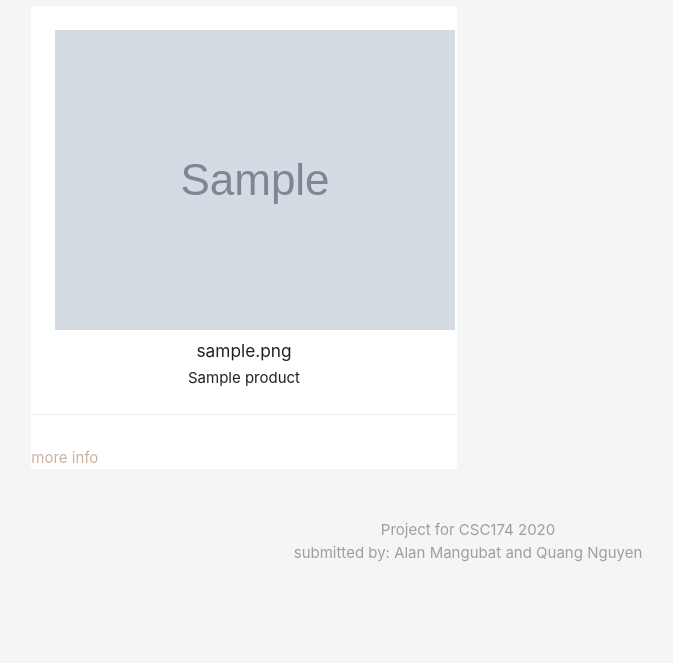
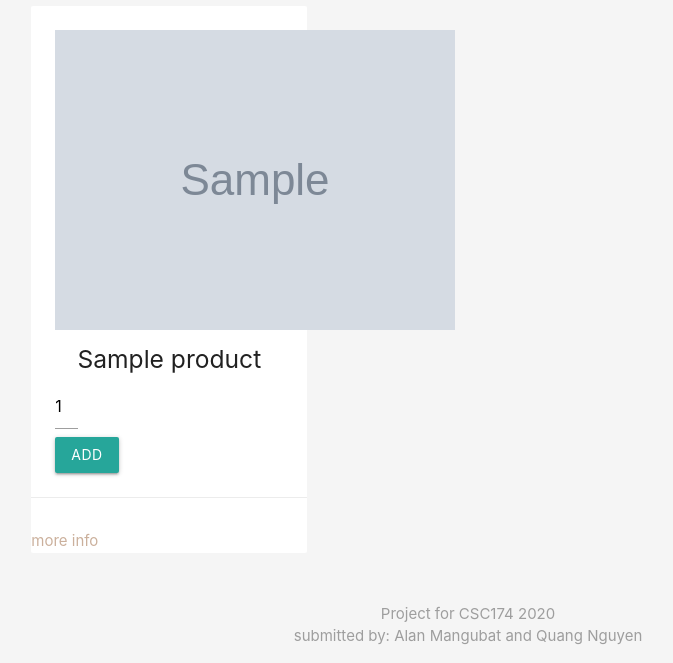
Before and after one commit to CSC174Food/CSC174-Project, a PHP site: page /product.php in a window 1280 px wide. Shown: the part 162-825 px from the top of the page, without its empty margins (172-845 px from the left). Before the commit the page ends 723 px from the top, so only its background shows below. Run offline with PHP 8.4, Linux system fonts and the light colour scheme; the visitor is signed in with stand-in values (Sample User, id 1); tables that the repository leaves empty hold one stand-in row (values such as "Sample post"); grey boxes marked "Sample" are stand-in pictures; data that the repository does not hold is empty.

Commit message:
Update product.php

```diff
--- a/product.php
+++ b/product.php
@@ -33,13 +33,14 @@
 
         <?php foreach($product as $pid): ?>
 
-            <div class="col s6 md3">
+            <div class="col s4 md3">
                 <div class="card z-depth-0">
                  <div class="card-content center">
                  <div class="product-image"><img src="<?php echo $pid['photo']; ?>"></div>
-
-                    <h6 ><?php echo $pid['photo']; ?></h6>
-                    <div><?php echo htmlspecialchars($pid['product_name']); ?></div>
+                    <div><h5><?php echo ($pid['product_name']); ?></h5></div>
+                    <div class="cart-action" style ="width:10%">
+                    <input type="text" class="product-quantity" name="quantity" value="1" />
+                    <input type="submit"  value="add" name="add" class="btn" /></div>
                   </div>
                   <div class="card-action right-align"></div>
                   <a href="#" class="brand-text">more info</a>
```
